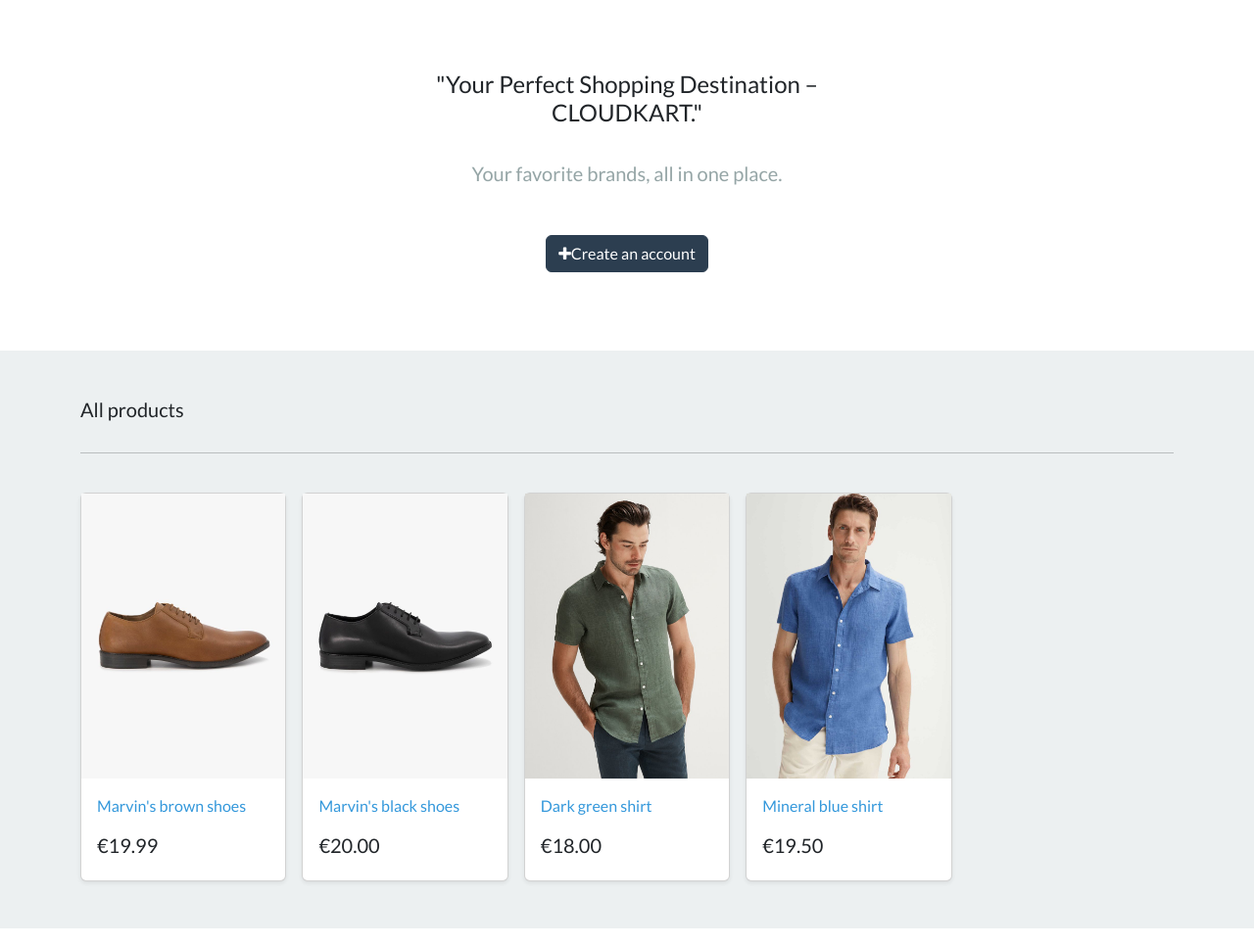
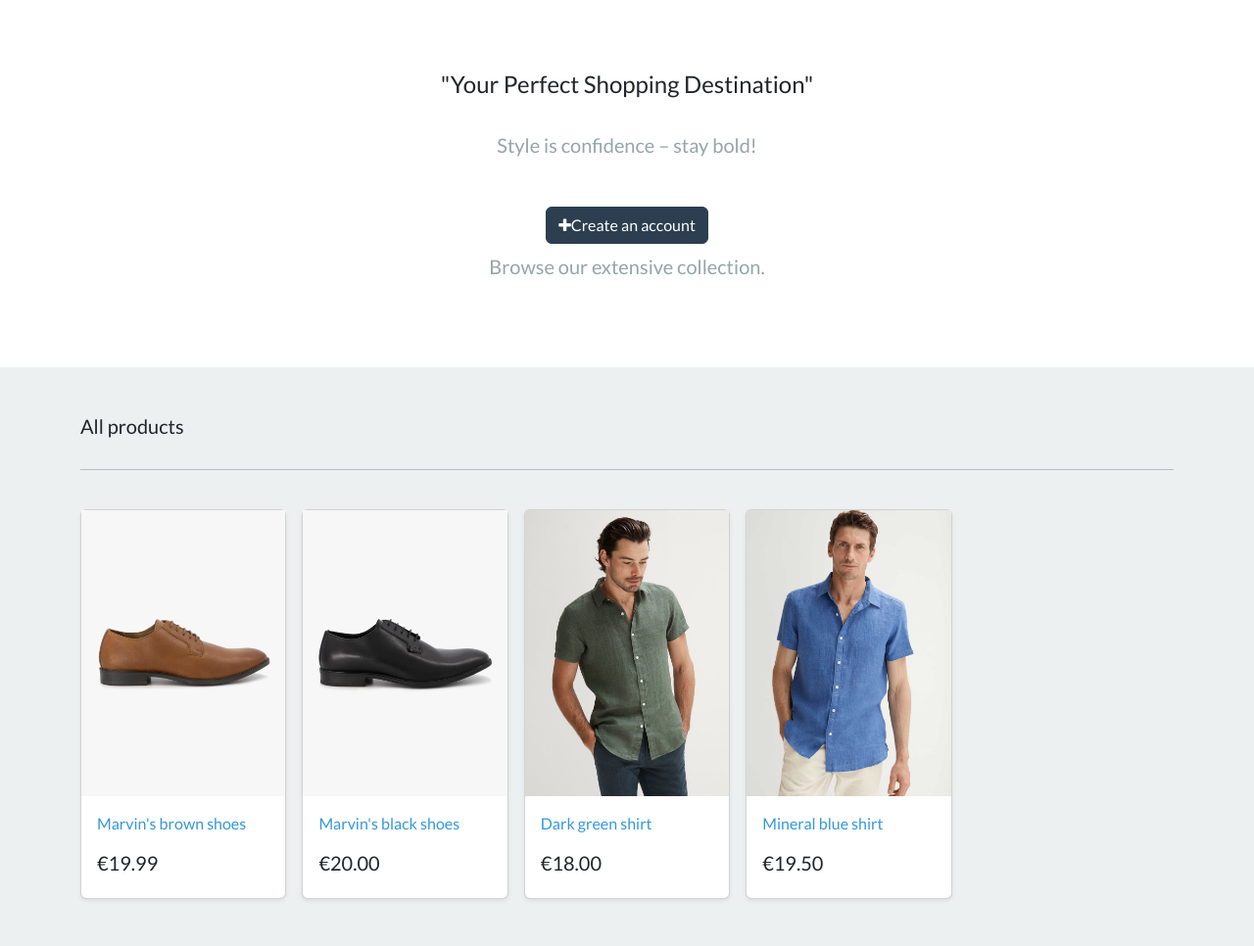
Before and after one commit to aryankumar-nci/EBS-SCC, a Django app: page / in a window 1280 px wide. Shown: the part 72-1038 px from the top of the page at 98% size. Run offline with Django 5.2, Linux system fonts and the light colour scheme; data comes from the database, SQL or seed files in the repository; some libraries are stand-ins or nearby versions.

Commit message:
fashion-quote API added

```diff
--- a/ecommerce/store/templates/store/store.html
+++ b/ecommerce/store/templates/store/store.html
@@ -16,22 +16,20 @@
             <div class="col-lg-6 col-md-8 mx-auto">
 
 
-                <h4> "Your Perfect Shopping Destination – CLOUDKART." </h4>
+                <h4> "Your Perfect Shopping Destination" </h4>
 
 
                 <br>
-
-
-                <p class="lead text-muted">
-
-                    Your favorite brands, all in one place.
-
-                </p>
-
+                <p id="fashion-quote" class="lead text-muted">Loading fashion quote...</p>
 
                 <br>
 
                 <a href="{% url 'register' %}" class="btn btn-primary my-2" ><i class="fa fa-plus" aria-hidden="true"></i>Create an account </a>
+                <p class="lead text-muted">
+
+                    Browse our extensive collection.
+
+                </p>
 
 
             </div>
@@ -79,5 +77,18 @@
       </div>
     </div>
   </div>
-
+  <!--Fashion-quote API-->
+  <script>
+    document.addEventListener("DOMContentLoaded", function () {
+        fetch("https://3cmcwij8pd.execute-api.eu-west-1.amazonaws.com/dev/fashion-quote")
+            .then(response => response.json())
+            .then(data => {
+                document.getElementById("fashion-quote").innerText = data.quote;
+            })
+            .catch(error => {
+                document.getElementById("fashion-quote").innerText = "Style is confidence – stay bold!";
+                console.error("Failed to load quote:", error);
+            });
+    });
+</script>
 {% endblock %}
```
